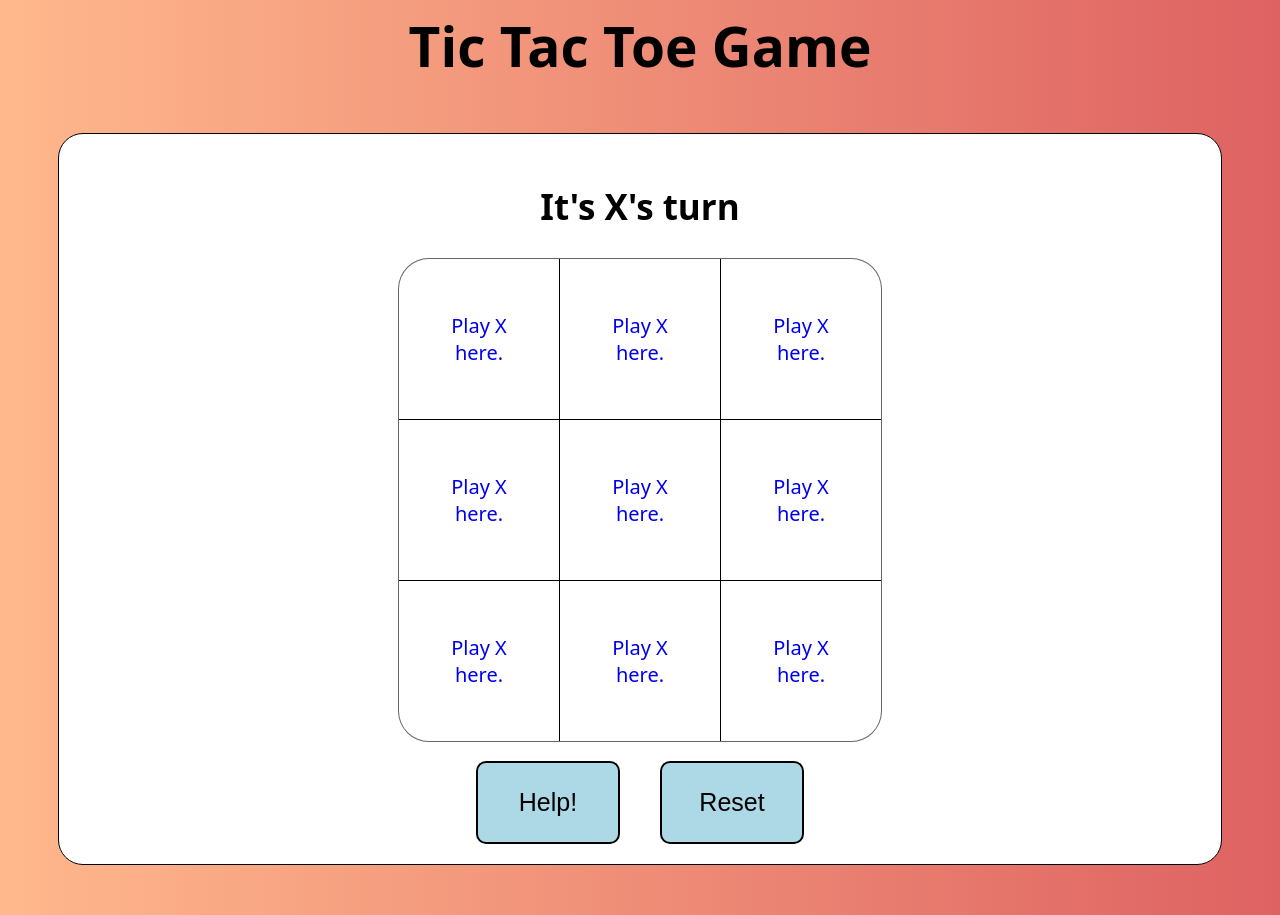
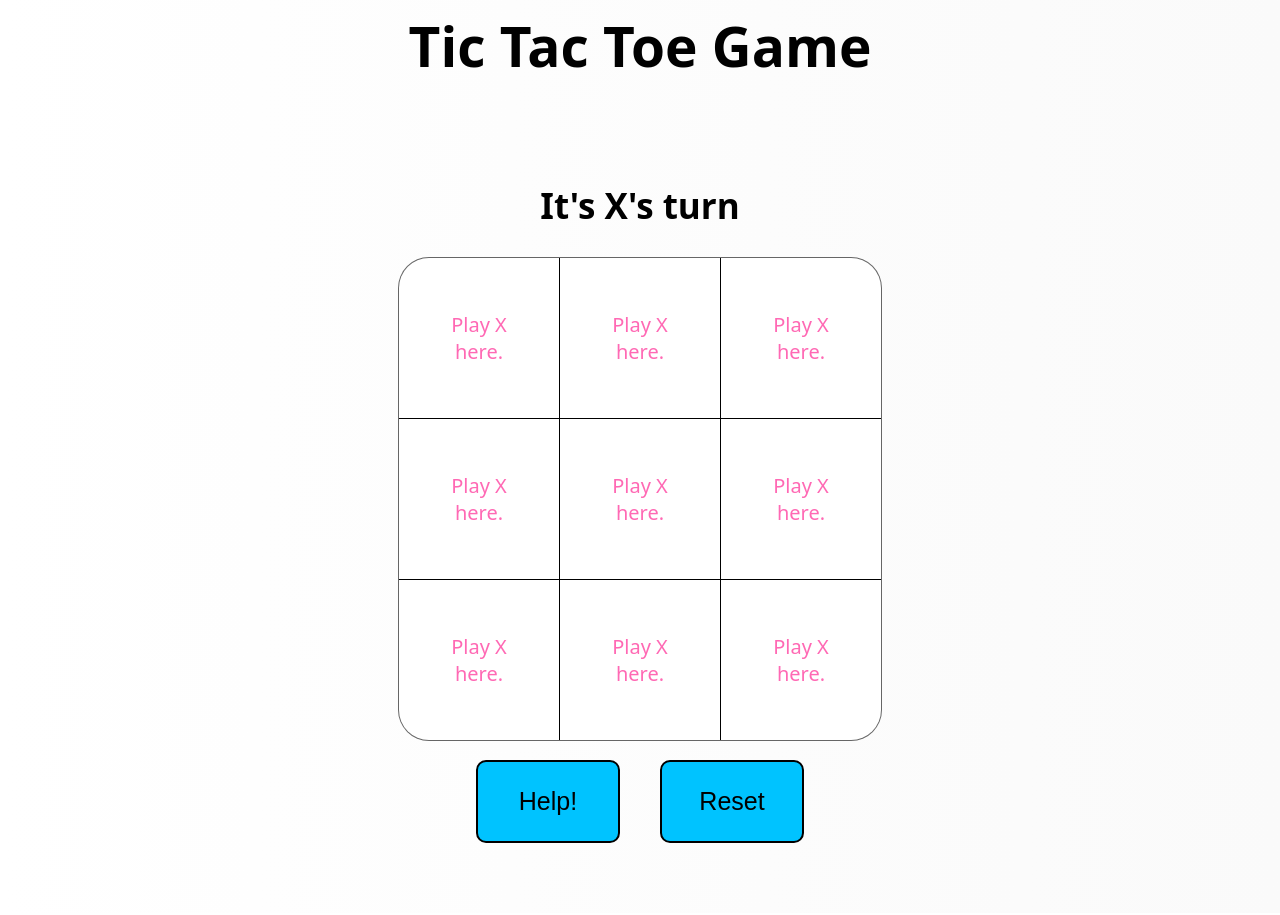
Before and after one commit to Avital-Pikovsky/TicTacToe-game, a Flask app: page /game in a window 1280 px wide. After the commit the page ends 843 px from the top, so only its background shows below. Run offline with Flask 2, Linux system fonts and the light colour scheme.

Commit message:
added secret key

```diff
--- a/application.py
+++ b/application.py
@@ -9,6 +9,7 @@ app.config["SESSION_PERMANENT"] = False
 app.config["SESSION_TYPE"] = "filesystem"
 Session(app)
 
+app.secret_key = "secret key"
 
 # First page that user sees.
 @app.route("/")
--- a/static/style.css
+++ b/static/style.css
@@ -6,9 +6,9 @@ body {
   background-size: 100% auto;
   background-position-y:center;
   */
-  background: #DE6262;  /* fallback for old browsers */
-  background: -webkit-linear-gradient(to right, #FFB88C, #DE6262);  /* Chrome 10-25, Safari 5.1-6 */
-  background: linear-gradient(to right, #FFB88C, #DE6262); /* W3C, IE 10+/ Edge, Firefox 16+, Chrome 26+, Opera 12+, Safari 7+ */
+  background: #fafafa;  /* fallback for old browsers */
+  background: -webkit-linear-gradient(to right, #ffff, #fafafa);  /* Chrome 10-25, Safari 5.1-6 */
+  background: linear-gradient(to right, #ffff, #fafafa); /* W3C, IE 10+/ Edge, Firefox 16+, Chrome 26+, Opera 12+, Safari 7+ */
   color: black;
 }
 
@@ -21,9 +21,6 @@ body #header {
 }
 
 body #content {
-  border-radius: 25px;
-  background-color: white;
-  border: 1px solid black;
   padding: 20px;
   margin: 50px;
 }
@@ -38,7 +35,7 @@ body #content {
 
 #buttons button {
   border: 2px solid black;
-  background-color:lightblue;
+  background-color:rgb(0, 195, 255);
   border-radius: 10px;
   padding: 25px;
   text-align: center;
@@ -70,6 +67,7 @@ body #content {
 
 #main_game_table td a {
     font-size: 20px;
+    color: hotpink;
     text-decoration: none;
 }
 
```
